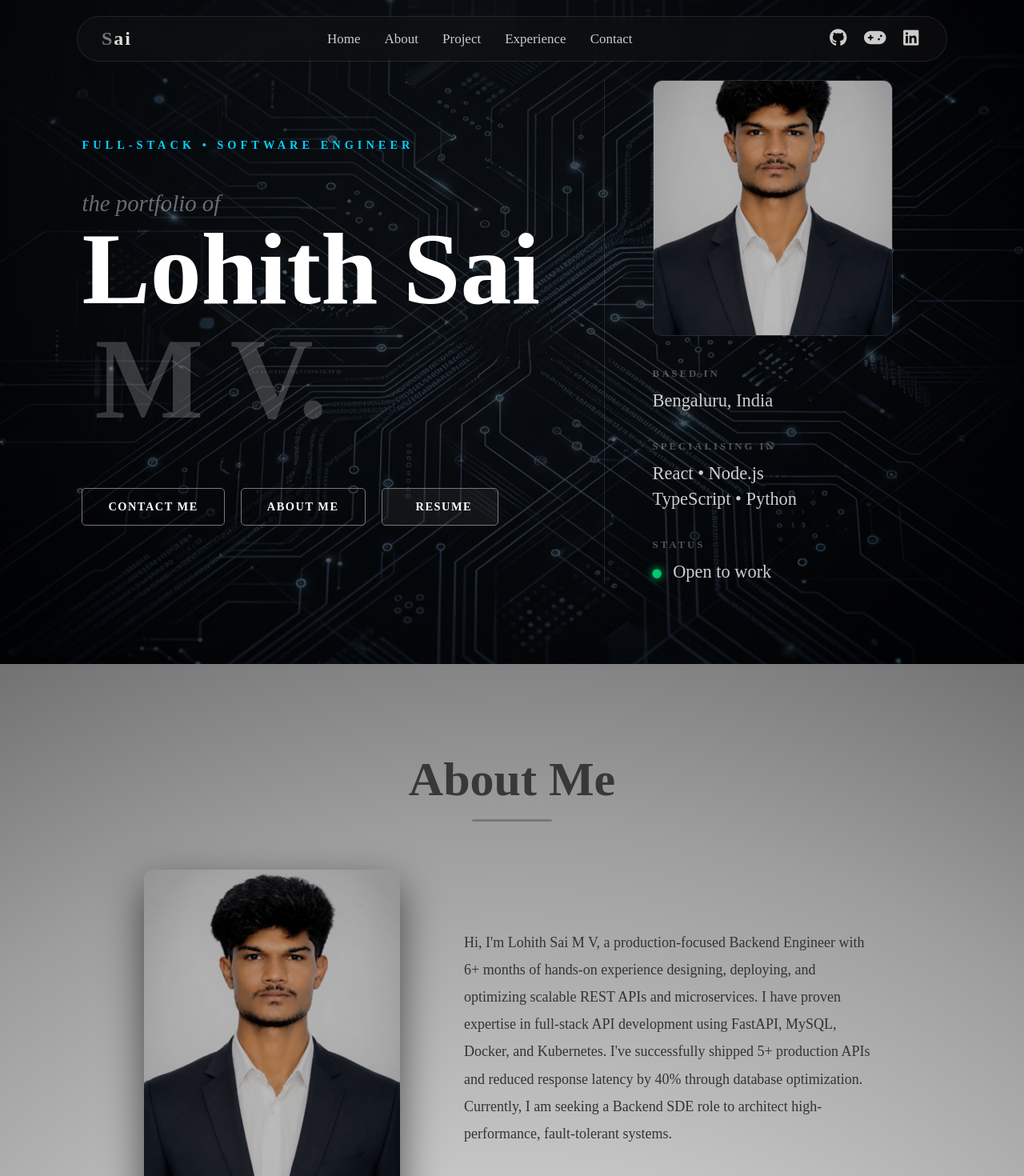
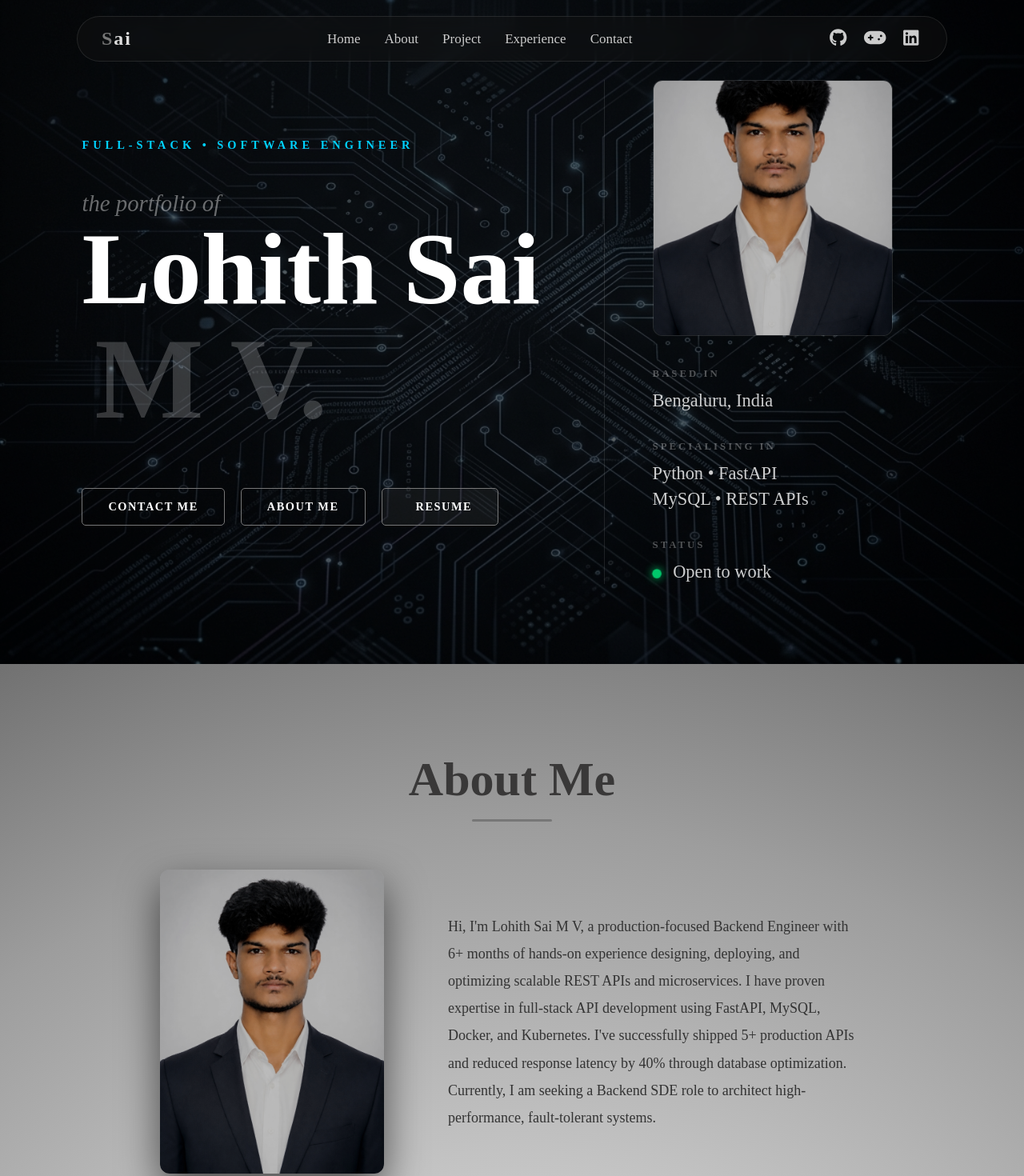
Before and after one commit to lohithsai2212/PORTFOLIO, a React (Vite) app in the folder Portfolio11/: page / in a window 1280 px wide. Shown: the top 1470 px of the page at 80% size. Built offline with nearby package versions, Linux system fonts and the light colour scheme.

Commit message:
final changes

```diff
--- a/Portfolio11/src/pages/About/About.css
+++ b/Portfolio11/src/pages/About/About.css
@@ -29,12 +29,13 @@
     align-items:center;
     justify-content:center;
     gap:80px;
+    margin-bottom: 60px;
 }
 
 
 .photo-card{
-    width:320px;
-    height:420px;
+    width:280px;
+    height:380px;
     perspective:1000px;
     cursor:pointer;
 }
--- a/Portfolio11/src/pages/Hero/Hero.jsx
+++ b/Portfolio11/src/pages/Hero/Hero.jsx
@@ -40,7 +40,7 @@ export default function Hero() {
 
             <div className="info-block">
               <label>SPECIALISING IN</label>
-              <p>React • Node.js<br/>TypeScript • Python</p>
+              <p>Python • FastAPI<br/>MySQL • REST APIs</p>
             </div>
 
             <div className="info-block">
```
